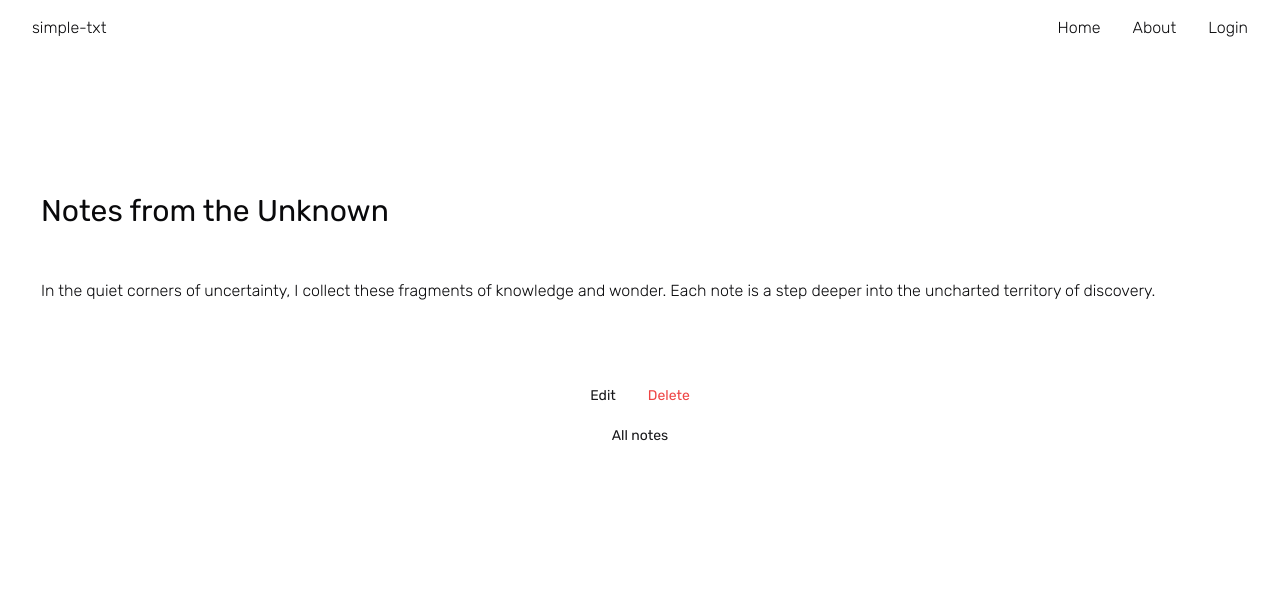
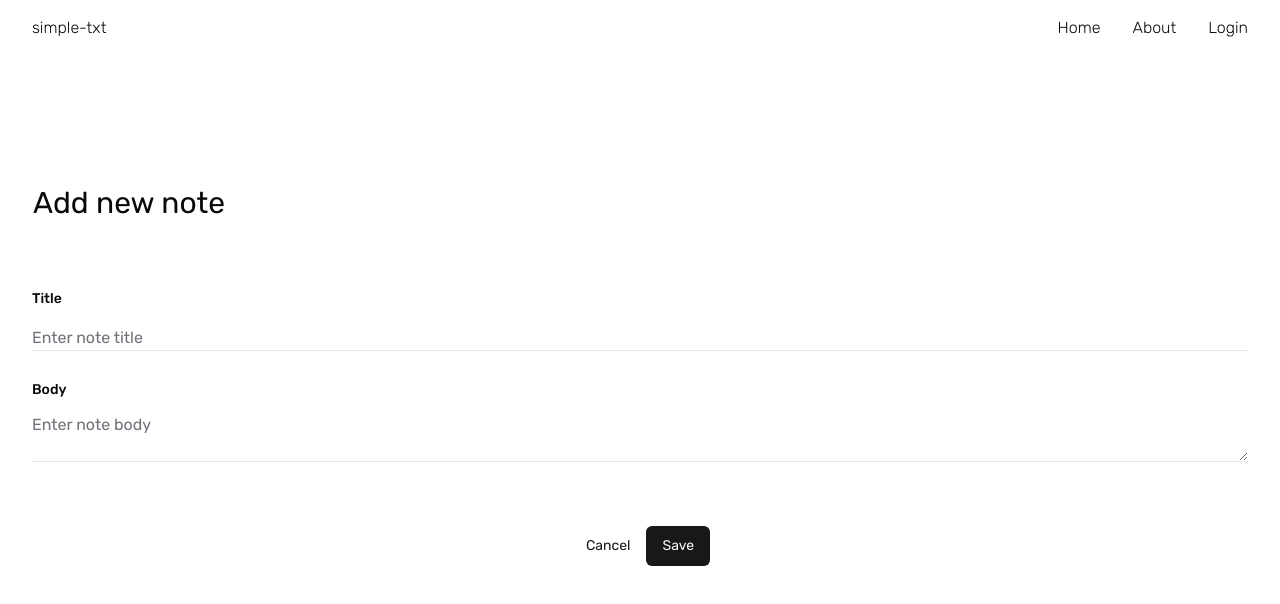
Before and after one commit to mdahmed-abdus/simple-txt, a Next.js app: page /notes/new in a window 1280 px wide. Shown: the top 604 px of the page. Built offline with nearby package versions, Linux system fonts and the light colour scheme.

Commit message:
Add new notes page

```diff
--- /dev/null
+++ b/src/app/notes/new/page.tsx
@@ -0,0 +1,49 @@
+'use client';
+
+import { Button } from '@/components/ui/button';
+import { useState } from 'react';
+import { Textarea } from '@/components/ui/textarea';
+import { Input } from '@/components/ui/input';
+import { Label } from '@/components/ui/label';
+import { useRouter } from 'next/navigation';
+import { Separator } from '@/components/ui/separator';
+
+export default function NewNote() {
+  const router = useRouter();
+
+  const [note, setNote] = useState({ id: '', title: '', body: '' });
+
+  const saveNote = () => {};
+
+  return (
+    <div className="mt-16 md:mt-32">
+      <h1 className="text-3xl border border-transparent">Add new note</h1>
+      <div className="mt-16">
+        <Label>Title</Label>
+        <Input
+          className="mt-4 p-0 h-fit border-0 text-base"
+          value={note.title}
+          placeholder="Enter note title"
+          onChange={e => setNote({ ...note, title: e.target.value })}
+        />
+        <Separator />
+        <Label className="mt-8 block">Body</Label>
+        <Textarea
+          className="mt-4 p-0 min-h-fit text-base border-0"
+          placeholder="Enter note body"
+          value={note.body}
+          onChange={e => setNote({ ...note, body: e.target.value })}
+        />
+        <Separator />
+      </div>
+      <div className="mt-16 text-center">
+        <Button className="font-normal" variant="link" onClick={router.back}>
+          Cancel
+        </Button>
+        <Button className="font-normal" onClick={() => saveNote}>
+          Save
+        </Button>
+      </div>
+    </div>
+  );
+}
```
